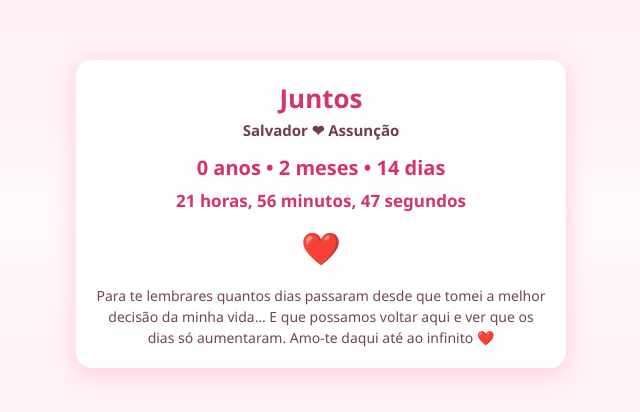
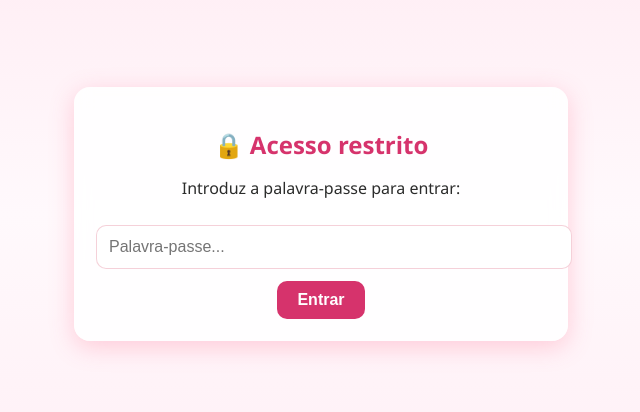
Before and after one commit to salvadorlancastre-droid/contador-namoro, a plain HTML site: page index.html in a window 1280 px wide. Shown: the part 206-618 px from the top of the page, without its empty margins (319-959 px from the left). Drawn offline with Linux system fonts and the light colour scheme.

Commit message:
Update index.html

```diff
--- a/index.html
+++ b/index.html
@@ -19,15 +19,53 @@ body {
 }
 
 .card {
-    background:#ffffffdd;
     width:90%;
     max-width:450px;
-    padding:20px;
+    background:#ffffffdd;
+    padding:22px;
     border-radius:16px;
     text-align:center;
     box-shadow:0 6px 25px rgba(255,80,120,0.25);
     backdrop-filter:blur(8px);
 }
+
+/* --------- ECRÃ DE PASSWORD --------- */
+
+#loginScreen h2 {
+    color:#d6336c;
+    margin-bottom:10px;
+}
+
+#passwordInput {
+    width:100%;
+    padding:12px;
+    margin-top:10px;
+    border-radius:10px;
+    border:1px solid rgba(214,74,106,0.25);
+    font-size:16px;
+    outline:none;
+}
+
+#enterBtn {
+    margin-top:12px;
+    padding:10px 20px;
+    font-size:16px;
+    font-weight:700;
+    color:white;
+    background:#d6336c;
+    border:none;
+    border-radius:10px;
+    cursor:pointer;
+}
+
+#errorMsg {
+    margin-top:10px;
+    color:#b00020;
+    font-weight:600;
+    display:none;
+}
+
+/* --------- ECRÃ PRINCIPAL --------- */
 
 .photo {
     width:100%;
@@ -66,11 +104,6 @@ h1 {
     color:#d6336c;
 }
 
-.heart {
-    margin-top:14px;
-    font-size:32px;
-}
-
 .msg {
     margin-top:16px;
     font-size:14px;
@@ -78,17 +111,30 @@ h1 {
     line-height:1.5;
 }
 
-.error {
-    margin-top:12px;
-    color:#b00020;
-    font-weight:bold;
-    display:none;
+.heart {
+    font-size:32px;
+    margin-top:14px;
 }
 </style>
 </head>
 
 <body>
+
 <div class="card">
+
+    <!-- LOGIN SCREEN -->
+    <div id="loginScreen">
+        <h2>🔒 Acesso restrito</h2>
+        <p>Introduz a palavra-passe para entrar:</p>
+
+        <input type="text" id="passwordInput" placeholder="Palavra-passe...">
+        <button id="enterBtn">Entrar</button>
+
+        <div id="errorMsg">Password incorreta 💔</div>
+    </div>
+
+    <!-- MAIN CONTENT -->
+    <div id="mainContent" style="display:none;">
 
         <img src="your-photo.jpg" class="photo" onerror="this.style.display='none'">
 
@@ -106,28 +152,53 @@ h1 {
             Amo-te daqui até ao infinito ❤️
         </div>
 
-    <div id="error" class="error"></div>
+    </div>
+
 </div>
 
 <script>
-/* DATA DO INÍCIO DO NAMORO */
+/* --------- PASSWORD DEFINIDA --------- */
+
+const PASSWORD = "1 de junho";
+
+const loginScreen = document.getElementById("loginScreen");
+const mainContent = document.getElementById("mainContent");
+const passwordInput = document.getElementById("passwordInput");
+const errorMsg = document.getElementById("errorMsg");
+const enterBtn = document.getElementById("enterBtn");
+
+enterBtn.addEventListener("click", checkPassword);
+passwordInput.addEventListener("keypress", function(e) {
+    if (e.key === "Enter") checkPassword();
+});
+
+function checkPassword() {
+    const value = passwordInput.value.trim();
+    if (value.toLowerCase() === PASSWORD.toLowerCase()) {
+        loginScreen.style.display = "none";
+        mainContent.style.display = "block";
+    } else {
+        errorMsg.style.display = "block";
+    }
+}
+
+/* --------- CONTADOR DE TEMPO --------- */
+
 const START = new Date("2025-09-17T22:00:00");
 
-/* PLURAL PERFEITO EM PORTUGUÊS */
 function pluralPT(n, singular) {
     const plurais = {
-        "ano": "anos",
-        "mês": "meses",
-        "dia": "dias",
-        "hora": "horas",
-        "minuto": "minutos",
-        "segundo": "segundos"
+        ano: "anos",
+        mês: "meses",
+        dia: "dias",
+        hora: "horas",
+        minuto: "minutos",
+        segundo: "segundos"
     };
     return n + " " + (n === 1 ? singular : plurais[singular]);
 }
 
-/* CÁLCULO CORRETO ENTRE DATAS */
-function calcDiff(start, now){
+function calcDiff(start, now) {
     let years = now.getFullYear() - start.getFullYear();
     let months = now.getMonth() - start.getMonth();
     let days = now.getDate() - start.getDate();
@@ -143,22 +214,15 @@ function calcDiff(start, now){
         months += 12;
     }
 
-    let totalSec = Math.floor((now - start)/1000);
-    let hours = Math.floor(totalSec/3600) % 24;
-    let minutes = Math.floor(totalSec/60) % 60;
-    let seconds = totalSec % 60;
+    let sec = Math.floor((now - start) / 1000);
+    let hours = Math.floor(sec / 3600) % 24;
+    let minutes = Math.floor(sec / 60) % 60;
+    let seconds = sec % 60;
 
-    return {years, months, days, hours, minutes, seconds};
+    return { years, months, days, hours, minutes, seconds };
 }
 
-function update(){
-    const err = document.getElementById("error");
-    if(isNaN(START.getTime())){
-        err.style.display="block";
-        err.textContent="Erro na data!";
-        return;
-    }
-
+function update() {
     const now = new Date();
     const d = calcDiff(START, now);
 
@@ -169,8 +233,8 @@ function update(){
         `${pluralPT(d.hours,"hora")}, ${pluralPT(d.minutes,"minuto")}, ${pluralPT(d.seconds,"segundo")}`;
 }
 
+setInterval(update, 1000);
 update();
-setInterval(update, 1000);
 </script>
 
 </body>
```
Lines whose indentation alone changed are shown as unchanged.
